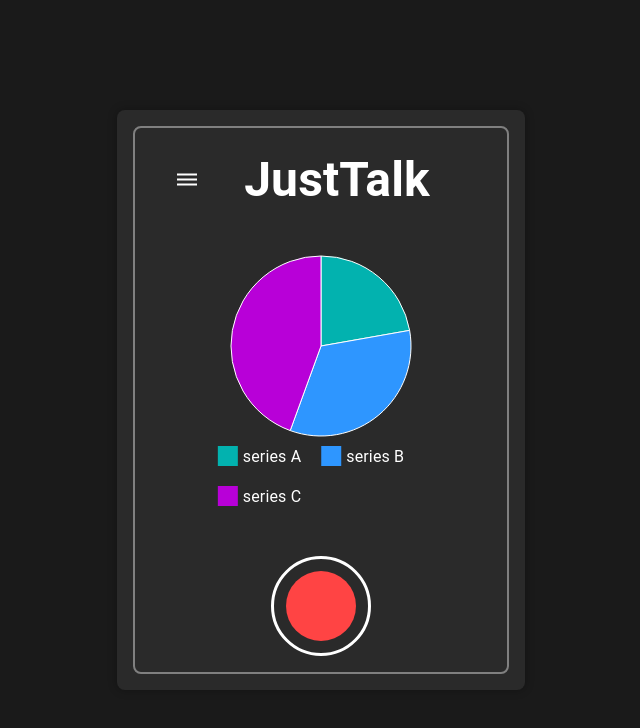
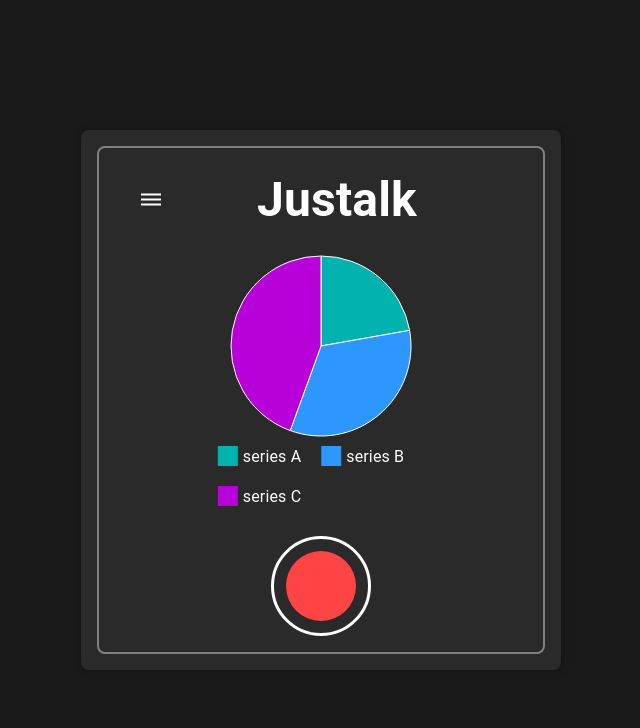
Before and after one commit to mizzzuno/justalk3, a React (Create React App) app: page / in a window 1280 px wide. Shown: the top 728 px of the page, without its empty margins (319-959 px from the left). Built offline with nearby package versions, Linux system fonts and the light colour scheme.

Commit message:
suwabe_0414

```diff
--- a/src/components/Header.jsx
+++ b/src/components/Header.jsx
@@ -1,7 +1,7 @@
-import React from 'react'
-import IconButtons from './IconButton'
-import IconMenu from './IconMenu'
-import './../stylesheet/Header.css'
+import React from "react";
+import IconButtons from "./IconButton";
+import IconMenu from "./IconMenu";
+import "./../stylesheet/Header.css";
 
 const Header = ({ menuOpen, setMenuOpen }) => {
   const toggleMenu = () => {
@@ -12,9 +12,9 @@ const Header = ({ menuOpen, setMenuOpen }) => {
     <div className="header-container">
       <IconButtons onClick={toggleMenu} />
       {menuOpen && <IconMenu onClose={toggleMenu} />}
-            <h1 className="title">JustTalk</h1>
+      <h1 className="title">Justalk</h1>
     </div>
   );
-}
+};
 
 export default Header;
--- a/src/components/IconButton.jsx
+++ b/src/components/IconButton.jsx
@@ -1,12 +1,18 @@
-import * as React from 'react';
-import IconButton from '@mui/material/IconButton';
-import Stack from '@mui/material/Stack';
-import DehazeIcon from '@mui/icons-material/Dehaze';
+import * as React from "react";
+import IconButton from "@mui/material/IconButton";
+import Stack from "@mui/material/Stack";
+import DehazeIcon from "@mui/icons-material/Dehaze";
 
 export default function IconButtons({ onClick }) {
   return (
     <Stack direction="row" spacing={1}>
-      <IconButton aria-label="Dehaze" onClick={onClick} sx={{ color: 'white' }}>
+      <IconButton
+        aria-label="Dehaze"
+        onClick={onClick}
+        sx={{
+          color: "white",
+        }}
+      >
         <DehazeIcon />
       </IconButton>
     </Stack>
--- a/src/pages/AddMember.jsx
+++ b/src/pages/AddMember.jsx
@@ -9,7 +9,6 @@ import GroupsIcon from "@mui/icons-material/Groups";
 import RecordingButton from "../components/RecordingButton";
 import BasicTextFields from "../components/TextField";
 import IconButtonSizes from "../components/AddMemberButton";
-
 
 const AddMember = () => {
   const navigate = useNavigate();
@@ -37,7 +36,7 @@ const AddMember = () => {
   return (
     <Box
       sx={{
-        width: "100%",
+        width: "75%",
         margin: "auto",
         mt: 3,
         p: 2,
@@ -98,7 +97,10 @@ const AddMember = () => {
       </Box>
 
       {/* 操作ボタン */}
-      <Stack spacing={2} sx={{ width: "90%", maxWidth: 400, alignSelf: "flex-start"}}>
+      <Stack
+        spacing={2}
+        sx={{ width: "90%", maxWidth: 400, alignSelf: "flex-start" }}
+      >
         <Button
           variant="contained"
           startIcon={<PersonAddIcon />}
--- a/src/pages/Feedback.jsx
+++ b/src/pages/Feedback.jsx
@@ -34,7 +34,16 @@ const Feedback = () => {
                   },
                 }}
               >
-                <Typography variant="body1" sx={{ color: "#ffffff" }}>
+                <Typography
+                  variant="body1"
+                  sx={{
+                    color: "#ffffff",
+                    fontSize: {
+                      xs: "0.8rem", // スマホ（600px未満）
+                      sm: "1rem", // タブレット以上
+                    },
+                  }}
+                >
                   {item.label}
                 </Typography>
                 <Box sx={{ display: "flex", alignItems: "center", gap: 1 }}>
--- a/src/stylesheet/Body.css
+++ b/src/stylesheet/Body.css
@@ -1,8 +1,3 @@
-html {
-  width: 100%;
-  overflow-x: hidden; /* ← これで横スクロールを抑制 */
-}
-
 body {
   display: flex;
   flex-direction: column;
@@ -12,8 +7,7 @@ body {
   margin: 0;
   background-color: #1a1a1a;
   color: white;
-  width: 100%;
-  height: 100%;
+
   overflow-x: hidden;
 }
 
@@ -21,30 +15,24 @@ body {
   max-height: 100vh;
   display: flex;
   flex-direction: column;
-  width: 100%;
-  max-width: 100%;
+
   margin: 0 auto;
   box-sizing: border-box;
 }
 
 .main-container {
   flex: 1;
-  width: 100%;
-  max-width: 100%;
+
   background-color: #2a2a2a;
   border-radius: 8px;
   box-shadow: 0 0 10px rgba(0, 0, 0, 0.3);
   box-sizing: border-box;
-  margin: 0 auto;
 }
 
 .components-container {
   display: flex;
   flex-direction: column;
-  gap: 20px;
-  margin-top: 20px;
   align-items: center;
-  width: 100%;
   box-sizing: border-box;
 }
 
@@ -52,6 +40,12 @@ body {
 @media (max-width: 479px) {
   div#root {
     width: 100%;
-    height: 100%;
   }
 }
+
+/*スマホ対応以外*/
+@media (min-width: 480px) {
+  .app-container {
+    width: 480px;
+  }
+}
--- a/src/stylesheet/MemberSelect.css
+++ b/src/stylesheet/MemberSelect.css
@@ -16,7 +16,7 @@
 }
 
 h1 {
-  font-size: 24px;
+  font-size: 22px;
   margin-bottom: 20px;
   color: var(--text-color);
 }
@@ -164,8 +164,12 @@ h1 {
 }
 
 @keyframes spin {
-  0% { transform: rotate(0deg); }
-  100% { transform: rotate(360deg); }
+  0% {
+    transform: rotate(0deg);
+  }
+  100% {
+    transform: rotate(360deg);
+  }
 }
 
 .no-users {
--- a/src/stylesheet/Menu.css
+++ b/src/stylesheet/Menu.css
@@ -4,13 +4,14 @@
   left: 0;
   width: 40%;
   height: 60%;
-  z-index: 1000;
+  z-index: 1500;
   display: flex;
   flex-direction: column;
   align-items: center;
   justify-content: center;
   backdrop-filter: blur(5px);
   transform: translateY(0%);
+  margin-top: 5px;
 }
 
 .menu-container.open {
```
Lines whose indentation alone changed are shown as unchanged.
